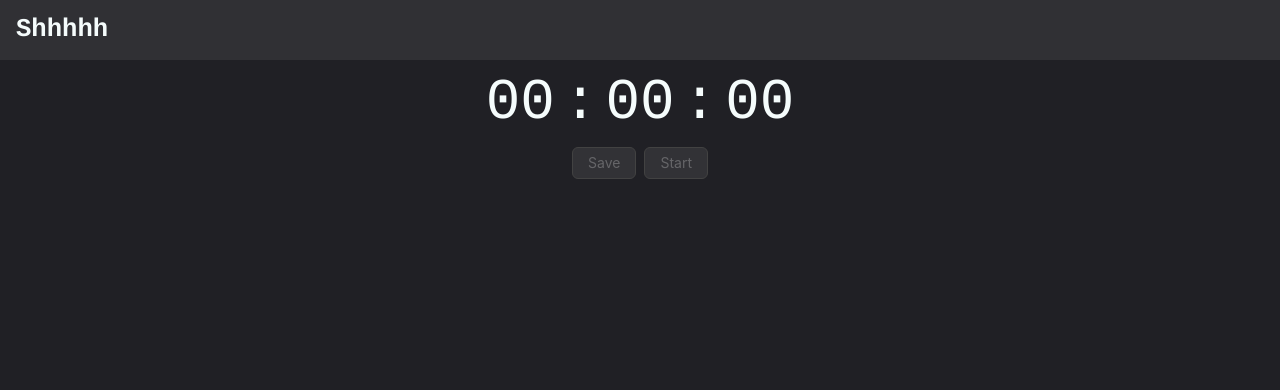
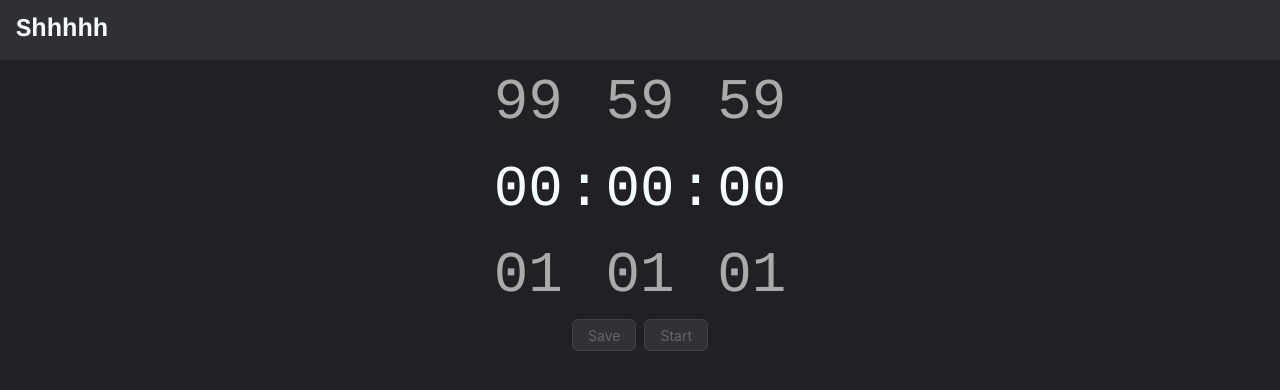
Before and after one commit to OPerel/interval-timer, a React (Vite) app: page / in a window 1280 px wide. Shown: the top 390 px of the page. Built offline with nearby package versions, Linux system fonts and the light colour scheme.

Commit message:
show next and prev values

```diff
--- a/src/components/TimePicker/TimePicker.css
+++ b/src/components/TimePicker/TimePicker.css
@@ -1,6 +1,7 @@
 .time-picker {
   display: flex;
-  gap: 8px;
+  align-items: center;
+  gap: 4px;
   font-size: 3.6rem;
 }
 
@@ -8,3 +9,17 @@
   flex: 1;
   text-align: center;
 }
+
+.option {
+  /*position: absolute;*/
+  /*top: -20px;*/
+  /*left: 0;*/
+  /*right: 0;*/
+  text-align: center;
+  /*font-size: 0.8em;*/
+  color: #aaa;
+}
+
+.selected {
+  text-align: center;
+}
--- a/src/components/TimePicker/TimePicker.tsx
+++ b/src/components/TimePicker/TimePicker.tsx
@@ -1,5 +1,17 @@
 import { Dispatch, SetStateAction, useState, TouchEvent } from 'react';
 import './TimePicker.css';
+
+const renderOptions = (value: number, max: number) => {
+  const prevValue = value === 0 ? max : value - 1;
+  const nextValue = value === max ? 0 : value + 1;
+  return (
+    <>
+      <div className="option">{prevValue.toString().padStart(2, '0')}</div>
+      <div className="selected">{value.toString().padStart(2, '0')}</div>
+      <div className="option">{nextValue.toString().padStart(2, '0')}</div>
+    </>
+  );
+};
 
 const TimePicker = () => {
   const [hours, setHours] = useState(0);
@@ -14,7 +26,8 @@ const TimePicker = () => {
     // const delta = Math.sign(event.deltaY);
     const touch = event.touches[0];
     const deltaY = touch.clientY - (touch.target as any).offsetTop;
-    const delta = deltaY > 0 ? 1 : -1;
+    const delta =
+      deltaY > 0 ? Math.ceil(deltaY / 500) : Math.floor(deltaY / 500);
     setValue((prev) => {
       let newValue = prev + delta;
       if (newValue < 0) {
@@ -32,21 +45,21 @@ const TimePicker = () => {
         className="time-section"
         onTouchMove={(e) => handleScroll(e, setHours, 99)}
       >
-        {hours.toString().padStart(2, '0')}
+        {renderOptions(hours, 99)}
       </div>
       <div>:</div>
       <div
         className="time-section"
         onTouchMove={(e) => handleScroll(e, setMinutes, 59)}
       >
-        {minutes.toString().padStart(2, '0')}
+        {renderOptions(minutes, 59)}
       </div>
       <div>:</div>
       <div
         className="time-section"
         onTouchMove={(e) => handleScroll(e, setSeconds, 59)}
       >
-        {seconds.toString().padStart(2, '0')}
+        {renderOptions(seconds, 59)}
       </div>
     </div>
   );
```
